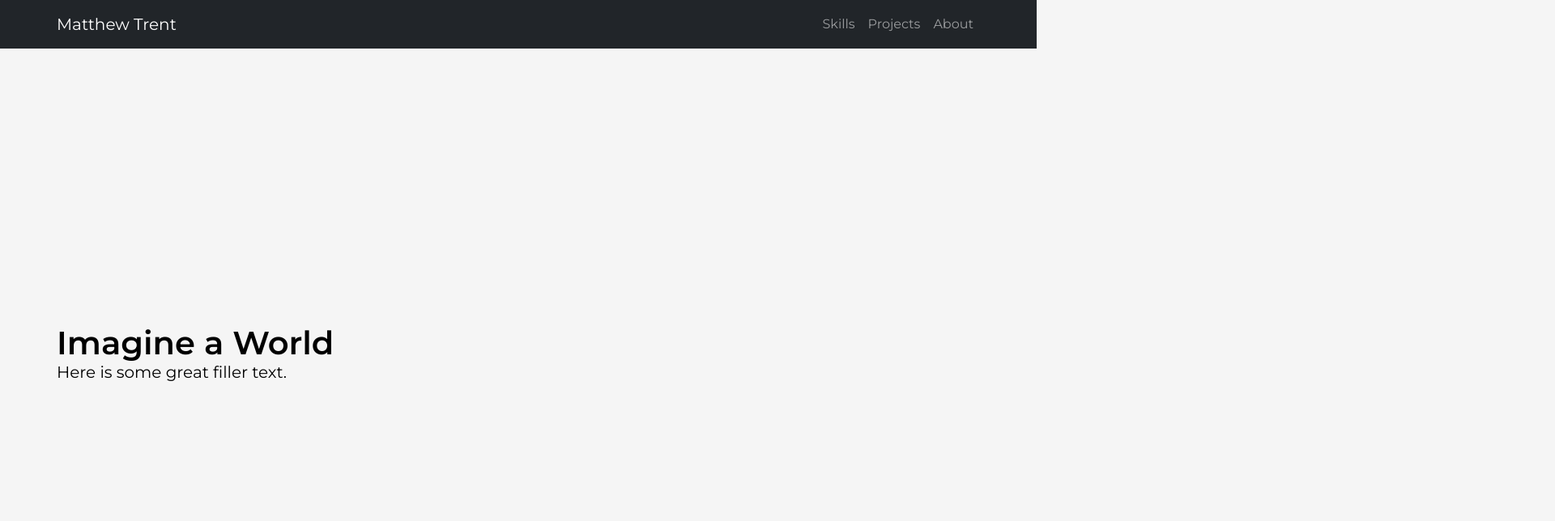
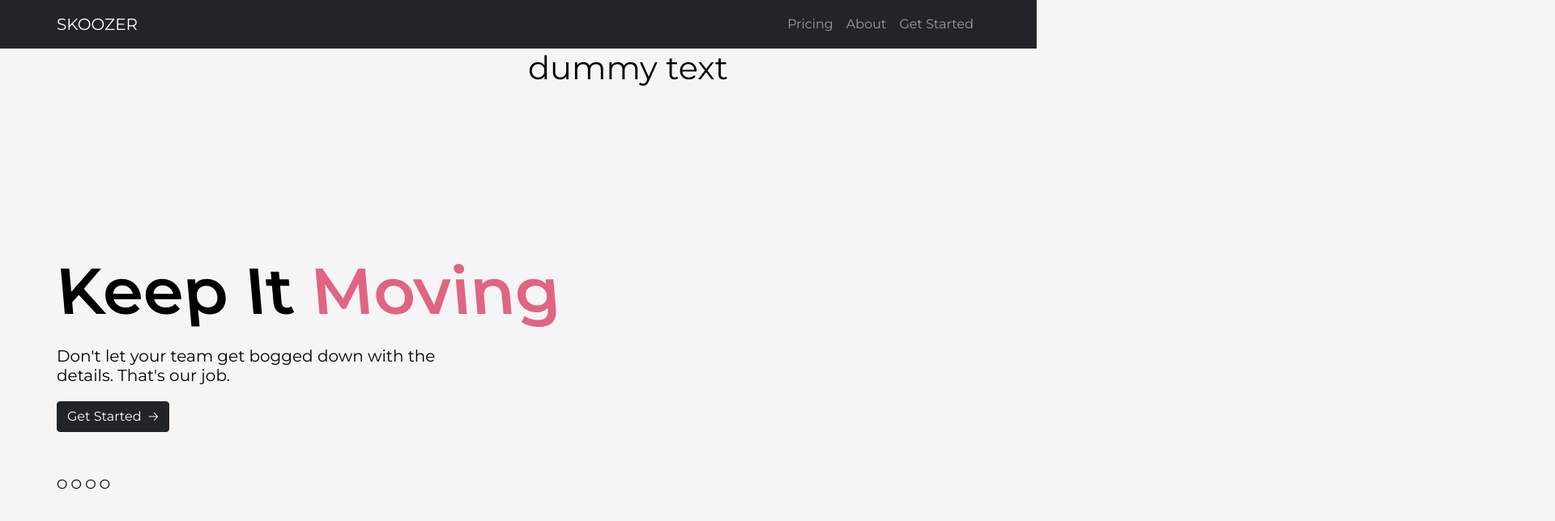
Before and after one commit to mattrltrent/csc105-assignment4, a plain HTML site: page index.html in a window 1280 px wide. Shown: the whole page at 81% size, 1920 px wide, since content can reach past the window. Drawn offline with nearby package versions, Linux system fonts and the light colour scheme.

Commit message:
worked more on hero

```diff
--- a/general.css
+++ b/general.css
@@ -10,14 +10,13 @@ body {
 h1, h2, h3, h4, h5, h6 {
     font-family: 'Montserrat', sans-serif;
     margin: 0;
+    padding: 0;
 }
 
 .center {
     padding: 0 70px;
     vertical-align: middle;
-    position: absolute;
-    top: 50%;
-    bottom 50%
+    margin: auto 0;
 }
 
 /* Nav */
@@ -34,13 +33,31 @@ h1, h2, h3, h4, h5, h6 {
 
 /* Hero */
 
-.hero {
-    height: 100vh;
-    width: 100vw;
-    background-color: whitesmoke;
-}
-
 .title {
     font-weight: bold;
     color: black;
+    font-size: 5rem;
+    transform: skewX(5deg);
 }
+
+.title-highlight {
+    color: #e06484;
+}
+
+.title-sub {
+    padding-top: 20px;
+    max-width: 40vw;
+}
+
+.title-button {
+    margin-top: 20px;
+    margin-bottom: 55px;
+    /* ^ This accounts for nav bar at top */
+}
+
+.hero-parent {
+    display: flex;
+    width: 100vw;
+    height: 100vh;
+    background-color: whitesmoke;
+}
--- a/index.html
+++ b/index.html
@@ -6,6 +6,10 @@
         <meta name="viewport" content="width=device-width, initial-scale=1.0">
         <link href="assets/favicon (1).ico" rel="shortcut icon"
             type="image/x-icon" />
+        <link rel="stylesheet"
+            href="https://pro.fontawesome.com/releases/v5.10.0/css/all.css"
+            integrity="sha384-AYmEC3Yw5cVb3ZcuHtOA93w35dYTsvhLPVnYs9eStHfGJvOvKxVfELGroGkvsg+p"
+            crossorigin="anonymous" />
         <link
             href="https://cdn.jsdelivr.net/npm/bootstrap@5.1.3/dist/css/bootstrap.min.css"
             rel="stylesheet"
@@ -29,7 +33,7 @@
         <section id="nav">
             <div class="container-fluid">
                 <nav class="navbar navbar-expand-lg navbar-dark bg-dark">
-                    <a class="navbar-brand" href="#title">Matthew Trent</a>
+                    <a class="navbar-brand" href="#title">SKOOZER</a>
                     <button class="navbar-toggler" type="button"
                         data-bs-toggle="collapse"
                         data-bs-target="#navbarSupportedContent"
@@ -42,13 +46,14 @@
                         id="navbarSupportedContent">
                         <ul class="navbar-nav ms-auto">
                             <li class="nav-item">
-                                <a class="nav-link" href="#skills">Skills</a>
-                            </li>
-                            <li class="nav-item">
-                                <a class="nav-link" href="#projects">Projects</a>
+                                <a class="nav-link" href="#pricing">Pricing</a>
                             </li>
                             <li class="nav-item">
                                 <a class="nav-link" href="#about">About</a>
+                            </li>
+                            <li class="nav-item">
+                                <a class="nav-link" href="#getstarted">Get
+                                    Started</a>
                             </li>
                         </ul>
                     </div>
@@ -57,9 +62,29 @@
         </section>
         <!-- Hero -->
         <section id="hero">
-            <div class="hero center">
-                <h1 class="title">Imagine a World</h1>
-                <h5>Here is some great filler text.</h5>
+            <div class="row">
+                <div class="col-lg-6 col-item hero-center">
+                    <div class="hero-parent">
+                        <div class="hero center">
+                            <h1 class="title">Keep It <span
+                                    class="title-highlight">Moving</span></h1>
+                            <h5 class="title-sub">Don't let your team get bogged
+                                down
+                                with the details. That's our job.</h5>
+                            <button type="button" class="btn btn-dark
+                                title-button">Get
+                                Started&nbsp;&nbsp;🡢</button>
+                            <h6>O O O O</h6>
+                        </div>
+                    </div>
+                </div>
+                <div class="col-lg-6 col-item hand-div">
+                    <div class="hero-parent">
+                        <div class="hero-center">
+                            <h1>dummy text</h1>
+                        </div>
+                    </div>
+                </div>
             </div>
         </section>
     </body>
```
Also changed, not shown: 1 other file.
